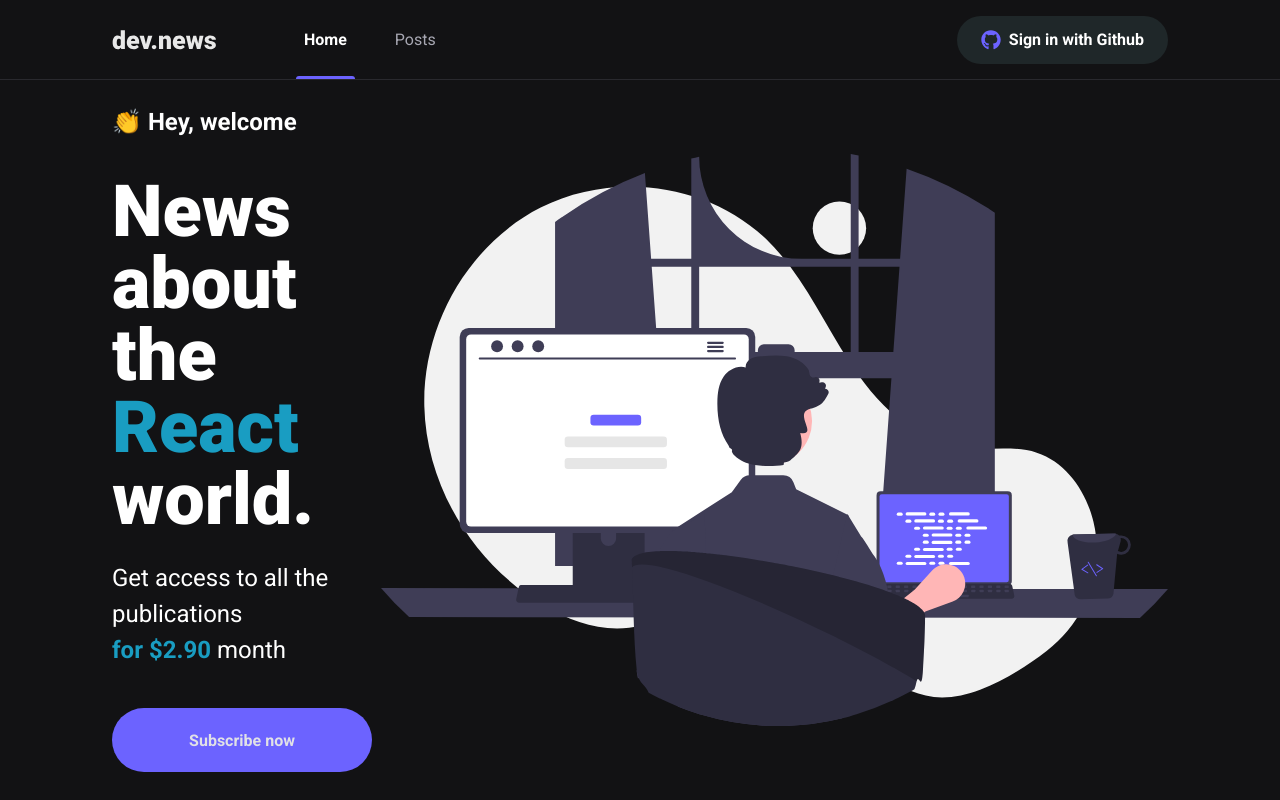
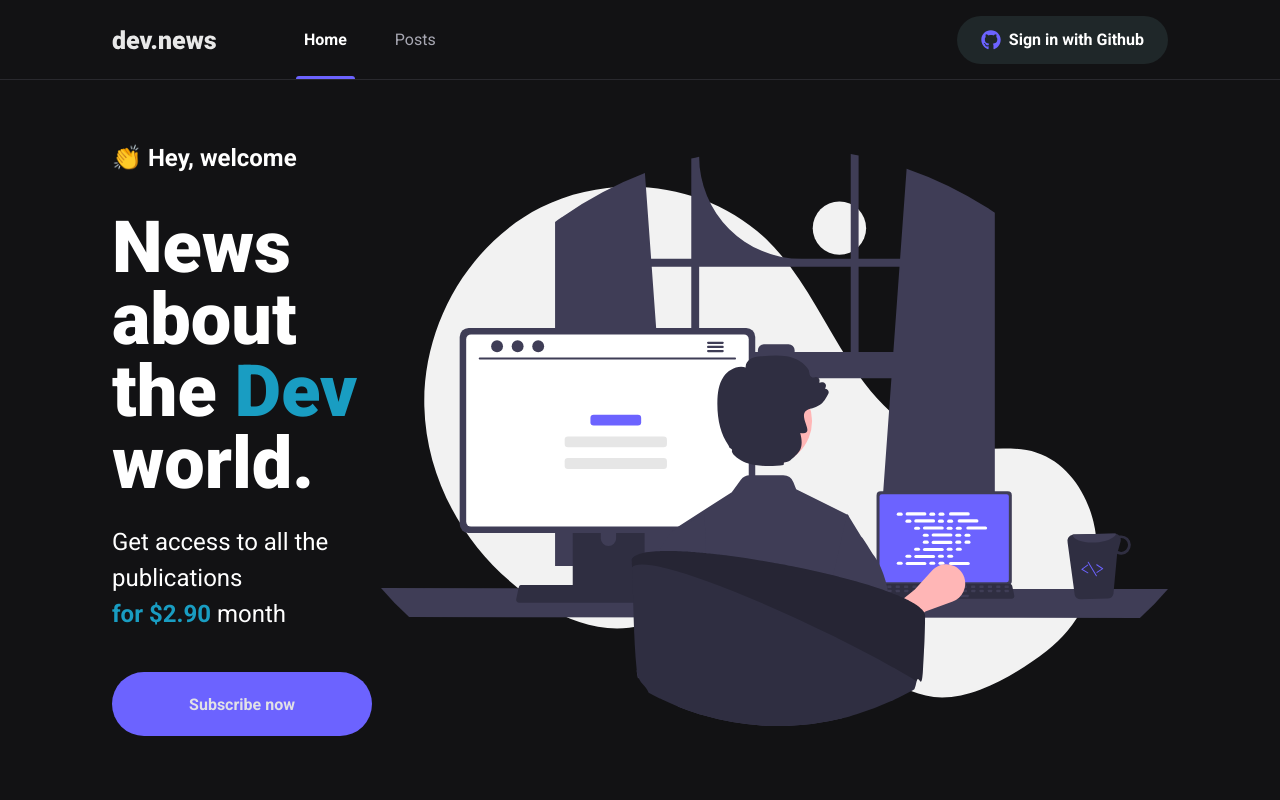
Before and after one commit to andersonleite1/devnews, a Next.js app: page / in a window 1280 px wide. Built offline with nearby package versions, Linux system fonts and the light colour scheme.

Commit message:
refactor: add new name for application

```diff
--- a/src/pages/index.tsx
+++ b/src/pages/index.tsx
@@ -6,13 +6,13 @@
   return (
     <>
       <Head>
-        <title>Home | ig.news</title>
+        <title>Home | dev.news</title>
       </Head>
 
       <main className={styles.container}>
         <section className={styles.hero}>
           <span>👏 Hey, welcome</span>
-          <h1>News about the <span>React</span> world.</h1>
+          <h1>News about the <span>Dev</span> world.</h1>
           <p>
             Get access to all the publications <br />
             <span>for $2.90</span> month
```
